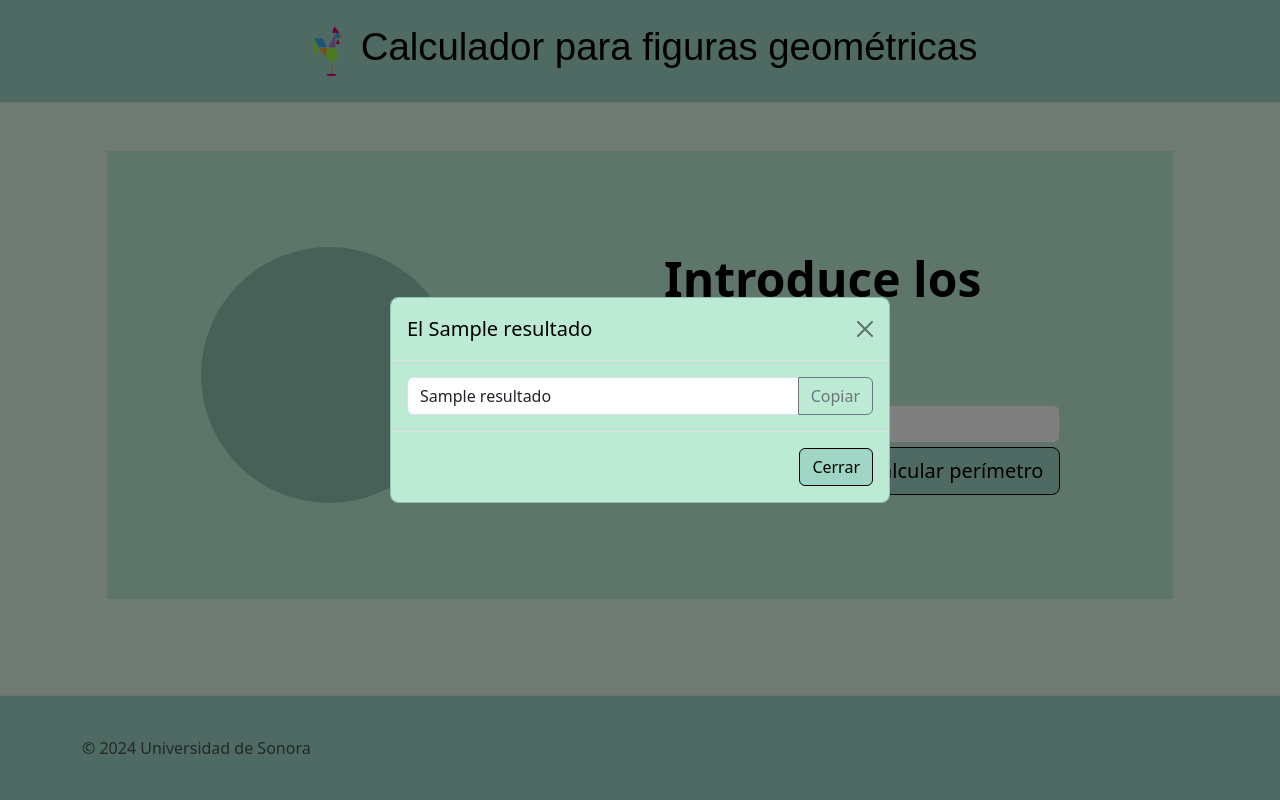
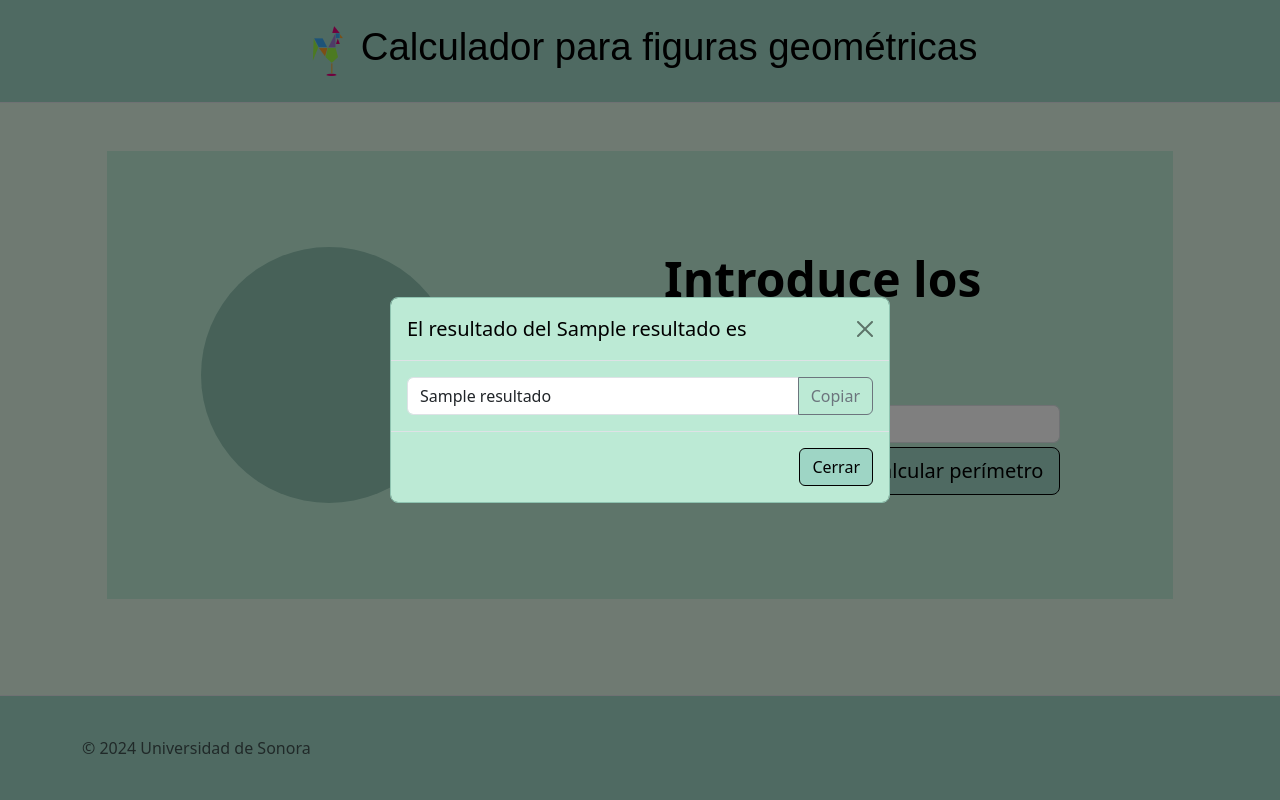
Before and after one commit to noriegaencinas/figuras, a Flask app: template templates/circulo_view.html in a window 1280 px wide. Run offline with Flask 3, Linux system fonts and the light colour scheme; the template is opened without the code that fills it: most values are stand-ins (such as "Sample title", 1, 10 or a date in 2020); some web fonts are replaced.

Commit message:
fixing messages on modals

```diff
--- a/controller/circulo_controller.py
+++ b/controller/circulo_controller.py
@@ -11,13 +11,14 @@ def circulo_calcular():
     accion = request.form['accion']
     radio = float(request.form['radio'])
     circulo = Circulo(radio)
+    nombre_accion = "área" if accion == 'calcular_area' else "perímetro"
 
     if accion == 'calcular_area':
         resultado = circulo.calcular_area()
     elif accion == 'calcular_perimetro':
         resultado = circulo.calcular_perimetro()
 
-    return render_template('circulo_view.html', resultado=[accion, resultado])
+    return render_template('circulo_view.html', resultado=[nombre_accion, resultado])
 
 
 
--- a/controller/cuadrado_controller.py
+++ b/controller/cuadrado_controller.py
@@ -11,10 +11,11 @@ def cuadrado_calcular():
     accion = request.form['accion']
     lado = float(request.form['lado'])
     cuadrado = Cuadrado(lado)
+    nombre_accion = "área" if accion == 'calcular_area' else "perímetro"
 
     if accion == 'calcular_area':
         resultado = cuadrado.calcular_area()
     elif accion == 'calcular_perimetro':
         resultado = cuadrado.calcular_perimetro()
 
-    return render_template('cuadrado_view.html', resultado=[accion, resultado])
+    return render_template('cuadrado_view.html', resultado=[nombre_accion, resultado])
--- a/controller/triangulo_controller.py
+++ b/controller/triangulo_controller.py
@@ -12,9 +12,10 @@ def triangulo_calcular():
     base = float(request.form['base'])
     altura = float(request.form['altura'])
     triangulo = Triangulo(base, altura)
+    nombre_accion = "área" if accion == 'calcular_area' else "perímetro"
 
     if accion == 'calcular_area':
         resultado = triangulo.calcular_area()
     elif accion == 'calcular_perimetro':
         resultado = triangulo.calcular_perimetro()
-    return render_template('triangulo_view.html', resultado=[accion, resultado])
+    return render_template('triangulo_view.html', resultado=[nombre_accion, resultado])
--- a/main.py
+++ b/main.py
@@ -10,7 +10,7 @@ from controller.triangulo_controller import *
 # from controller.rectangulo_controller import * # Remove this line on deployment
 
 if __name__ == '__main__':
-    app.run(port=5085, debug=False, host="0.0.0.0") #Debug true when developing
+    app.run(port=5091, debug=False, host="0.0.0.0") #Debug true when developing
 
 # DUDAS
 # venv?
--- a/templates/circulo_view.html
+++ b/templates/circulo_view.html
@@ -5,7 +5,6 @@
 {% endblock %}
 
 {% block content %}
-
 <div class="custom-color container col-xl-10 col-xxl-8 px-4 py-5 my-5">
     <div class="row align-items-center g-lg-5 py-5">
       <!--Left div-->
@@ -36,7 +35,7 @@
     <div class="modal-dialog modal-dialog-centered">
         <div class="modal-content custom-color">
             <div class="modal-header">
-                <h5 class="modal-title" id="resultadoModalLabel">El {{resultado[0]}}</h5>
+                <h5 class="modal-title" id="resultadoModalLabel">El resultado del {{resultado[0]}} es</h5>
                 <button type="button" class="btn-close" data-bs-dismiss="modal" aria-label="Close"></button>
             </div>
             <div class="modal-body">
@@ -56,6 +55,7 @@
   </div>
 {% endif %}
 
+
 {% endblock %}
 
 {% block scripts %}
--- a/templates/cuadrado_view.html
+++ b/templates/cuadrado_view.html
@@ -36,7 +36,7 @@
     <div class="modal-dialog modal-dialog-centered">
         <div class="modal-content custom-color">
             <div class="modal-header">
-                <h5 class="modal-title" id="resultadoModalLabel">El {{resultado[0]}}</h5>
+                <h5 class="modal-title" id="resultadoModalLabel">El resultado del {{resultado[0]}} es</h5>
                 <button type="button" class="btn-close" data-bs-dismiss="modal" aria-label="Close"></button>
             </div>
             <div class="modal-body">
--- a/templates/triangulo_view.html
+++ b/templates/triangulo_view.html
@@ -38,7 +38,7 @@
     <div class="modal-dialog modal-dialog-centered">
         <div class="modal-content custom-color">
             <div class="modal-header">
-                <h5 class="modal-title" id="resultadoModalLabel">El {{resultado[0]}}</h5>
+                <h5 class="modal-title" id="resultadoModalLabel">El resultado del {{resultado[0]}} es</h5>
                 <button type="button" class="btn-close" data-bs-dismiss="modal" aria-label="Close"></button>
             </div>
             <div class="modal-body">
@@ -58,6 +58,7 @@
   </div>
 {% endif %}
 
+
 {% endblock %}
 
 {% block scripts %}
```
